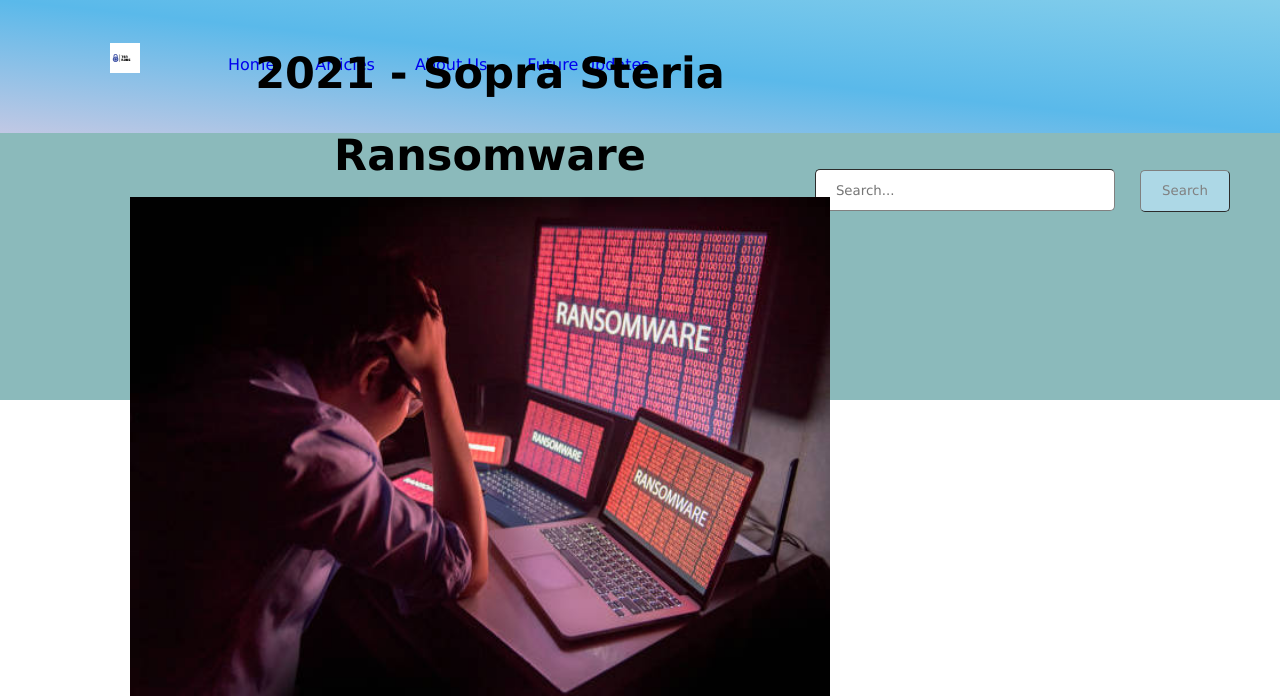
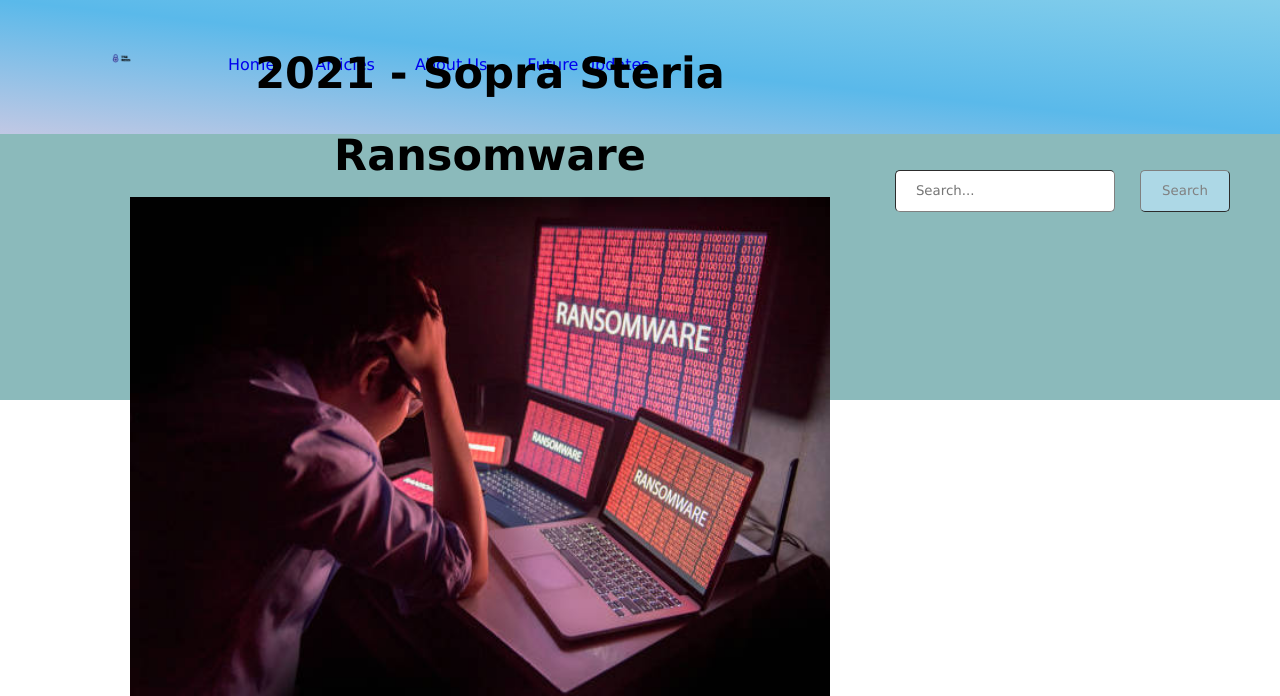
Before and after one commit to crescent0001/JL-Ted-SMEs-blog, a Django app: page /article/4 in a window 1280 px wide. Shown: the top 696 px of the page. Run offline with Django 3.2, Linux system fonts and the light colour scheme; data comes from the database, SQL or seed files in the repository; style sheets or scripts are compiled from the project's sources.

Commit message:
Logo stuffs

```diff
--- a/Demo Project/JannetLee/templates/base.html
+++ b/Demo Project/JannetLee/templates/base.html
@@ -1,4 +1,4 @@
-{% load staticfiles %}
+{% load static %}
 <!DOCTYPE html>
 <html lang="en">
   <head>
@@ -26,7 +26,7 @@
         background: linear-gradient(to bottom left, #84CEEB,#5AB9EA,#C1C8E4);
       }
       .global_search {
-        width: 300px;
+        width: 220px;
         height: 15px;
         padding: 20px 20px 20px 20px;
         margin-left: 200px;
--- a/Demo Project/JannetLee/templates/bestpractices.html
+++ b/Demo Project/JannetLee/templates/bestpractices.html
@@ -26,7 +26,8 @@
   }
 
   .logo img {
-    width: 30px;
+    width: 72px;
+    height: 60px;
     margin-top: -7px;
     margin-right: 48px;
   }
--- a/Demo Project/JannetLee/templates/index.html
+++ b/Demo Project/JannetLee/templates/index.html
@@ -15,7 +15,8 @@
     }
 
     .logo img {
-      width: 30px;
+      width: 72px;
+      height: 60px;
       margin-top: -7px;
       margin-right: 48px;
     }
--- a/Demo Project/JannetLee/templates/style.css
+++ b/Demo Project/JannetLee/templates/style.css
@@ -23,7 +23,8 @@
 }
 
 .logo img {
-  width: 30px;
+  width: 72px;
+  height: 60px;
   margin-top: -7px;
   margin-right: 48px;
 }
```
Also changed, not shown: Demo Project/static/JannetLee/images/logo.jpg.
